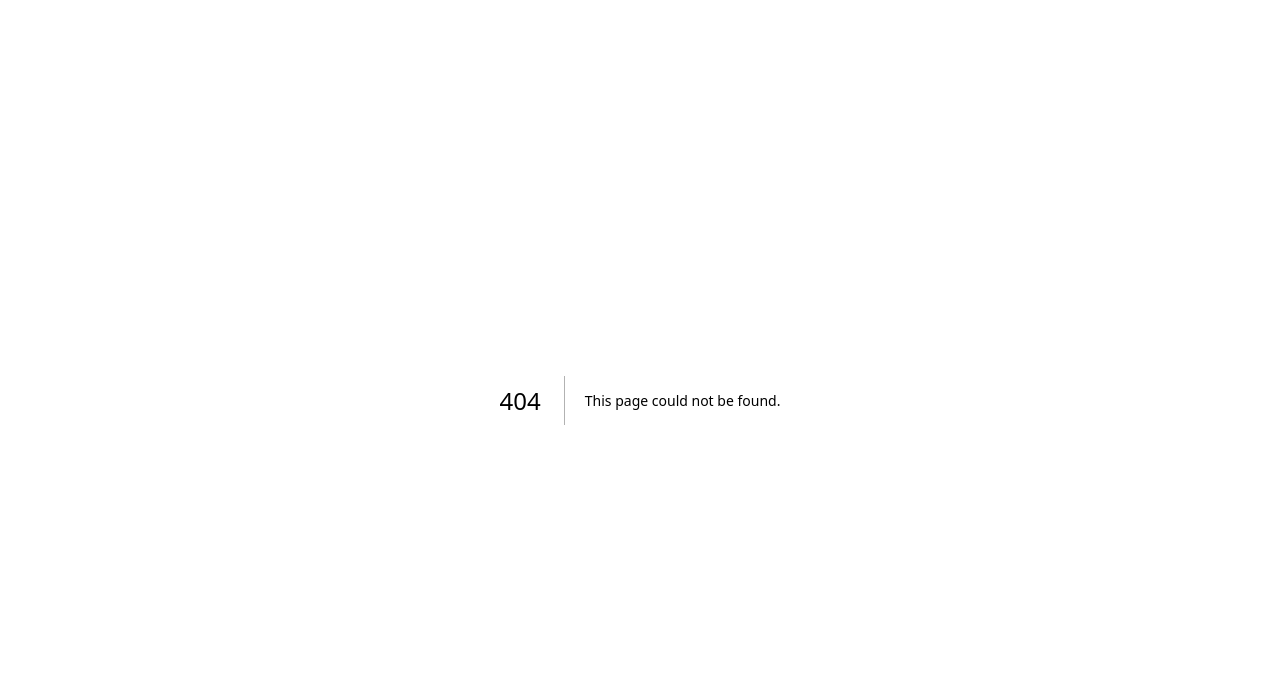
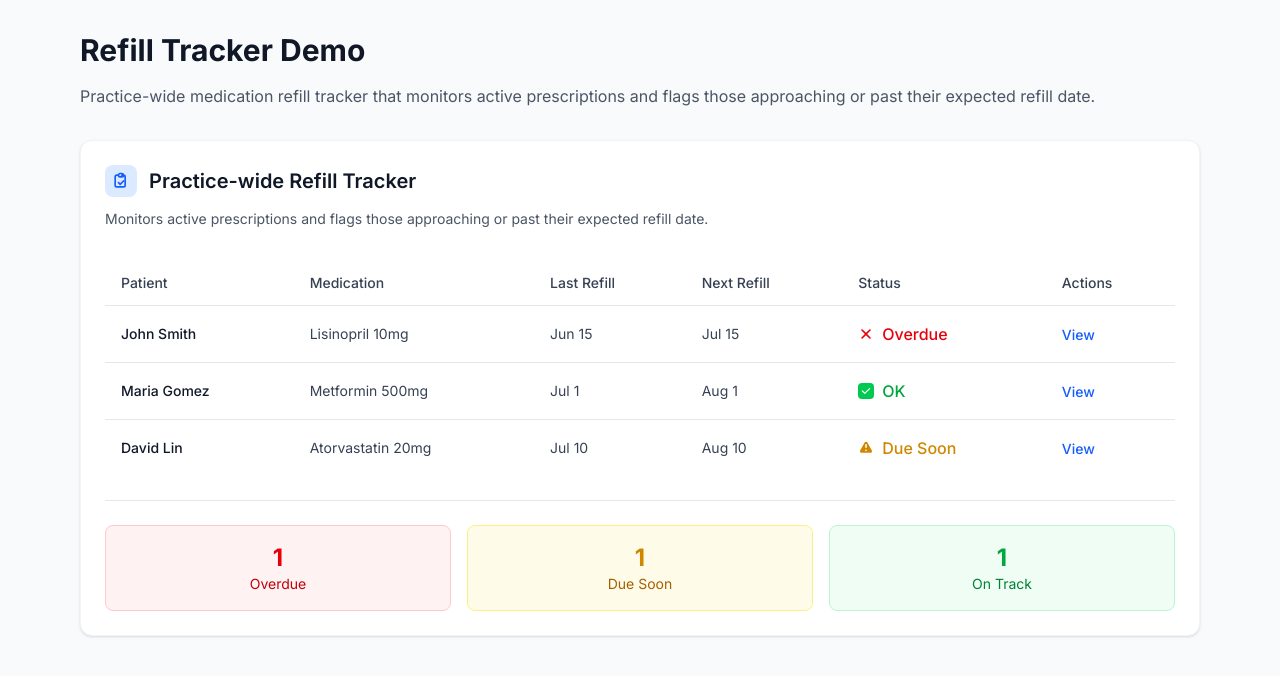
Before and after one commit to btree1970/CareCanvas-AI, a Next.js app: page /demo/refill-tracker in a window 1280 px wide. Before the commit this address had no page. Shown: the top 676 px of the page. Built offline with nearby package versions, Linux system fonts and the light colour scheme.

Commit message:
Add Refill Tracker component

```diff
--- /dev/null
+++ b/src/app/demo/refill-tracker/page.tsx
@@ -0,0 +1,36 @@
+'use client';
+
+import { useState } from 'react';
+import { RefillTracker, RefillRecord } from '@/components/widgets';
+
+export default function RefillTrackerDemo() {
+	const [refillData, setRefillData] = useState<RefillRecord[]>([]);
+
+	const handleRefillDataChange = (data: RefillRecord[]) => {
+		setRefillData(data);
+		console.log('Refill data updated:', data);
+	};
+
+	return (
+		<div className="min-h-screen bg-gray-50 py-8">
+			<div className="max-w-6xl mx-auto px-4">
+				<div className="mb-8">
+					<h1 className="text-3xl font-bold text-gray-900 mb-4">
+						Refill Tracker Demo
+					</h1>
+					<p className="text-gray-600">
+						Practice-wide medication refill tracker that monitors active prescriptions and flags those approaching or past their expected refill date.
+					</p>
+				</div>
+
+				<div className="space-y-6">
+					<RefillTracker
+						onChange={handleRefillDataChange}
+						value={refillData}
+						className="w-full"
+					/>
+				</div>
+			</div>
+		</div>
+	);
+}
--- /dev/null
+++ b/src/components/widgets/RefillTracker.tsx
@@ -0,0 +1,189 @@
+'use client';
+
+import React, { useState, useEffect } from 'react';
+
+export interface RefillRecord {
+	id: string;
+	patientName: string;
+	medication: string;
+	lastRefill: string;
+	nextRefill: string;
+	status: 'overdue' | 'ok' | 'due-soon';
+}
+
+interface RefillTrackerProps {
+	onChange: (data: RefillRecord[]) => void;
+	value?: RefillRecord[];
+	className?: string;
+	readOnly?: boolean;
+}
+
+const DEFAULT_REFILL_DATA: RefillRecord[] = [
+	{
+		id: '1',
+		patientName: 'John Smith',
+		medication: 'Lisinopril 10mg',
+		lastRefill: 'Jun 15',
+		nextRefill: 'Jul 15',
+		status: 'overdue'
+	},
+	{
+		id: '2',
+		patientName: 'Maria Gomez',
+		medication: 'Metformin 500mg',
+		lastRefill: 'Jul 1',
+		nextRefill: 'Aug 1',
+		status: 'ok'
+	},
+	{
+		id: '3',
+		patientName: 'David Lin',
+		medication: 'Atorvastatin 20mg',
+		lastRefill: 'Jul 10',
+		nextRefill: 'Aug 10',
+		status: 'due-soon'
+	}
+];
+
+export function RefillTracker({
+	onChange,
+	value = [],
+	className = '',
+	readOnly = false
+}: RefillTrackerProps) {
+	const [refillData, setRefillData] = useState<RefillRecord[]>(value.length > 0 ? value : DEFAULT_REFILL_DATA);
+
+	useEffect(() => {
+		onChange(refillData);
+	}, [refillData, onChange]);
+
+	const getStatusIcon = (status: RefillRecord['status']) => {
+		switch (status) {
+			case 'overdue':
+				return (
+					<div className="flex items-center">
+						<svg className="w-4 h-4 text-red-600 mr-2" fill="currentColor" viewBox="0 0 20 20">
+							<path fillRule="evenodd" d="M4.293 4.293a1 1 0 011.414 0L10 8.586l4.293-4.293a1 1 0 111.414 1.414L11.414 10l4.293 4.293a1 1 0 01-1.414 1.414L10 11.414l-4.293 4.293a1 1 0 01-1.414-1.414L8.586 10 4.293 5.707a1 1 0 010-1.414z" clipRule="evenodd" />
+						</svg>
+						<span className="text-red-600 font-medium">Overdue</span>
+					</div>
+				);
+			case 'ok':
+				return (
+					<div className="flex items-center">
+						<div className="w-4 h-4 bg-green-500 rounded flex items-center justify-center mr-2">
+							<svg className="w-3 h-3 text-white" fill="currentColor" viewBox="0 0 20 20">
+								<path fillRule="evenodd" d="M16.707 5.293a1 1 0 010 1.414l-8 8a1 1 0 01-1.414 0l-4-4a1 1 0 011.414-1.414L8 12.586l7.293-7.293a1 1 0 011.414 0z" clipRule="evenodd" />
+							</svg>
+						</div>
+						<span className="text-green-600 font-medium">OK</span>
+					</div>
+				);
+			case 'due-soon':
+				return (
+					<div className="flex items-center">
+						<svg className="w-4 h-4 text-yellow-600 mr-2" fill="currentColor" viewBox="0 0 20 20">
+							<path fillRule="evenodd" d="M8.257 3.099c.765-1.36 2.722-1.36 3.486 0l5.58 9.92c.75 1.334-.213 2.98-1.742 2.98H4.42c-1.53 0-2.493-1.646-1.743-2.98l5.58-9.92zM11 13a1 1 0 11-2 0 1 1 0 012 0zm-1-8a1 1 0 00-1 1v3a1 1 0 002 0V6a1 1 0 00-1-1z" clipRule="evenodd" />
+						</svg>
+						<span className="text-yellow-600 font-medium">Due Soon</span>
+					</div>
+				);
+		}
+	};
+
+	const handleViewAction = (record: RefillRecord) => {
+		// Handle view action - could open modal, navigate to detail page, etc.
+		console.log('View details for:', record);
+	};
+
+	return (
+		<div className={`bg-white rounded-xl shadow-sm border border-gray-100 p-6 ${className}`}>
+			<div className="mb-8">
+				<div className="flex items-center mb-3">
+					<div className="w-8 h-8 bg-blue-100 rounded-lg flex items-center justify-center mr-3">
+						<svg className="w-5 h-5 text-blue-600" fill="none" stroke="currentColor" viewBox="0 0 24 24">
+							<path strokeLinecap="round" strokeLinejoin="round" strokeWidth={2} d="M9 5H7a2 2 0 00-2 2v10a2 2 0 002 2h8a2 2 0 002-2V7a2 2 0 00-2-2h-2M9 5a2 2 0 002 2h2a2 2 0 002-2M9 5a2 2 0 012-2h2a2 2 0 012 2m-6 9l2 2 4-4" />
+						</svg>
+					</div>
+					<h3 className="text-xl font-semibold text-gray-900">
+						Practice-wide Refill Tracker
+					</h3>
+				</div>
+				<p className="text-sm text-gray-600 mb-4">
+					Monitors active prescriptions and flags those approaching or past their expected refill date.
+				</p>
+			</div>
+
+			<div className="overflow-x-auto">
+				<table className="w-full">
+					<thead>
+						<tr className="border-b border-gray-200">
+							<th className="text-left py-3 px-4 text-sm font-medium text-gray-700">Patient</th>
+							<th className="text-left py-3 px-4 text-sm font-medium text-gray-700">Medication</th>
+							<th className="text-left py-3 px-4 text-sm font-medium text-gray-700">Last Refill</th>
+							<th className="text-left py-3 px-4 text-sm font-medium text-gray-700">Next Refill</th>
+							<th className="text-left py-3 px-4 text-sm font-medium text-gray-700">Status</th>
+							<th className="text-left py-3 px-4 text-sm font-medium text-gray-700">Actions</th>
+						</tr>
+					</thead>
+					<tbody className="divide-y divide-gray-200">
+						{refillData.map((record) => (
+							<tr key={record.id} className="hover:bg-gray-50 transition-colors">
+								<td className="py-4 px-4">
+									<div className="text-sm font-medium text-gray-900">{record.patientName}</div>
+								</td>
+								<td className="py-4 px-4">
+									<div className="text-sm text-gray-700">{record.medication}</div>
+								</td>
+								<td className="py-4 px-4">
+									<div className="text-sm text-gray-700">{record.lastRefill}</div>
+								</td>
+								<td className="py-4 px-4">
+									<div className="text-sm text-gray-700">{record.nextRefill}</div>
+								</td>
+								<td className="py-4 px-4">
+									{getStatusIcon(record.status)}
+								</td>
+								<td className="py-4 px-4">
+									<button
+										onClick={() => handleViewAction(record)}
+										disabled={readOnly}
+										className="text-blue-600 hover:text-blue-800 text-sm font-medium transition-colors disabled:opacity-50 disabled:cursor-not-allowed"
+									>
+										View
+									</button>
+								</td>
+							</tr>
+						))}
+					</tbody>
+				</table>
+			</div>
+
+			{/* Summary Stats */}
+			<div className="mt-6 pt-6 border-t border-gray-200">
+				<div className="grid grid-cols-1 md:grid-cols-3 gap-4">
+					<div className="text-center p-4 bg-red-50 rounded-lg border border-red-200">
+						<div className="text-2xl font-bold text-red-600">
+							{refillData.filter(r => r.status === 'overdue').length}
+						</div>
+						<div className="text-sm text-red-700">Overdue</div>
+					</div>
+					<div className="text-center p-4 bg-yellow-50 rounded-lg border border-yellow-200">
+						<div className="text-2xl font-bold text-yellow-600">
+							{refillData.filter(r => r.status === 'due-soon').length}
+						</div>
+						<div className="text-sm text-yellow-700">Due Soon</div>
+					</div>
+					<div className="text-center p-4 bg-green-50 rounded-lg border border-green-200">
+						<div className="text-2xl font-bold text-green-600">
+							{refillData.filter(r => r.status === 'ok').length}
+						</div>
+						<div className="text-sm text-green-700">On Track</div>
+					</div>
+				</div>
+			</div>
+		</div>
+	);
+}
+
+export default RefillTracker;
--- a/src/components/widgets/index.ts
+++ b/src/components/widgets/index.ts
@@ -4,9 +4,10 @@
 import { PatientDemographics } from './PatientDemographics';
 import { AssessmentScale } from './AssessmentScale';
 import { PatientIntakeForm } from './PatientIntakeForm';
+import { RefillTracker } from './RefillTracker';
 
 // Re-export for external use
-export { AvatarPicker, PainMap, PatientDemographics, AssessmentScale, PatientIntakeForm };
+export { AvatarPicker, PainMap, PatientDemographics, AssessmentScale, PatientIntakeForm, RefillTracker };
 
 // For default exports compatibility
 export { default as AvatarPickerDefault } from './AvatarPicker';
@@ -14,6 +15,10 @@
 export { default as PatientDemographicsDefault } from './PatientDemographics';
 export { default as AssessmentScaleDefault } from './AssessmentScale';
 export { default as PatientIntakeFormDefault } from './PatientIntakeForm';
+export { default as RefillTrackerDefault } from './RefillTracker';
+
+// Export types
+export type { RefillRecord } from './RefillTracker';
 
 // Widget Registry for LLM Context
 export const WIDGET_REGISTRY = {
@@ -121,6 +126,30 @@
     ],
     healthie_integration: 'Maps to Healthie patient profile and medical history fields',
     compliance: 'HIPAA-compliant data collection and storage'
+  },
+
+  RefillTracker: {
+    description: 'Practice-wide medication refill tracker that monitors active prescriptions and flags those approaching or past their expected refill date',
+    props: {
+      onChange: '(data: RefillRecord[]) => void',
+      value: 'RefillRecord[] (optional)',
+      className: 'string (optional)',
+      readOnly: 'boolean (optional)'
+    },
+    use_cases: [
+      'Medication management and refill tracking',
+      'Practice-wide prescription monitoring',
+      'Patient medication adherence tracking',
+      'Pharmacy coordination and communication'
+    ],
+    clinical_features: [
+      'Real-time refill status monitoring',
+      'Color-coded status indicators (overdue, due soon, OK)',
+      'Patient medication history tracking',
+      'Summary statistics and alerts'
+    ],
+    healthie_integration: 'Maps to Healthie medication and prescription management',
+    compliance: 'HIPAA-compliant medication data handling'
   }
 };
 
@@ -130,7 +159,8 @@
   PainMap,
   PatientDemographics,
   AssessmentScale,
-  PatientIntakeForm
+  PatientIntakeForm,
+  RefillTracker
 };
 
 // Helper function to get widget information
@@ -159,10 +189,10 @@
 
 **Healthcare Integration:**
 - ${info.healthie_integration}
-${info.clinical_coding ? `- Clinical Coding: ${info.clinical_coding}` : ''}
-${info.compliance ? `- Compliance: ${info.compliance}` : ''}
+${'clinical_coding' in info ? `- Clinical Coding: ${info.clinical_coding}` : ''}
+${'compliance' in info ? `- Compliance: ${info.compliance}` : ''}
 
-**Accessibility:** ${info.accessibility || 'Standard accessibility features'}
+**Accessibility:** ${'accessibility' in info ? info.accessibility : 'Standard accessibility features'}
 `;
     })
     .join('\n---\n');
```
